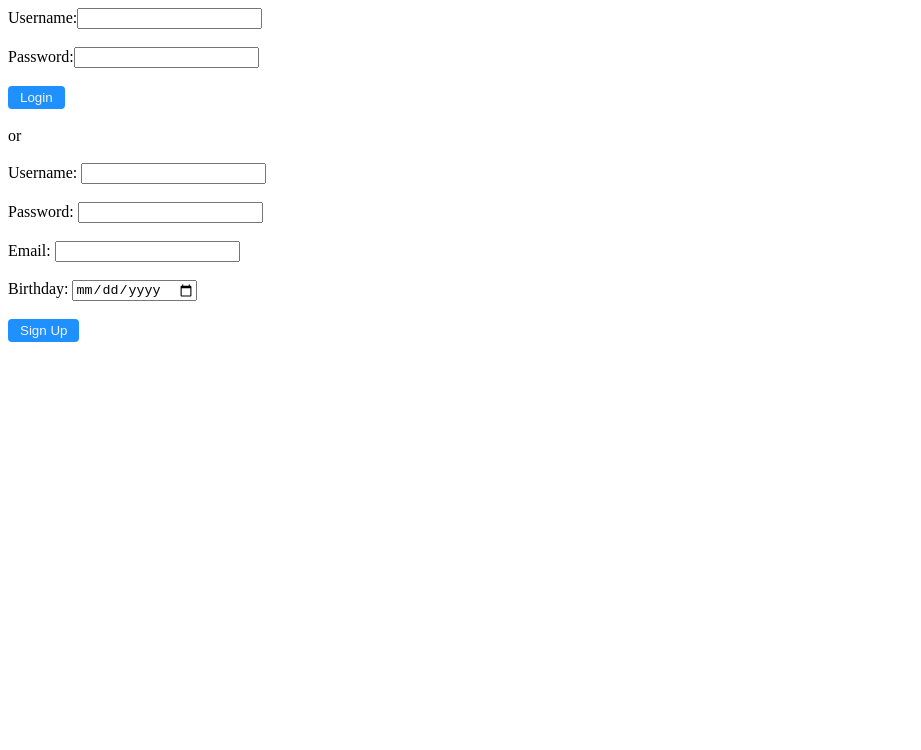
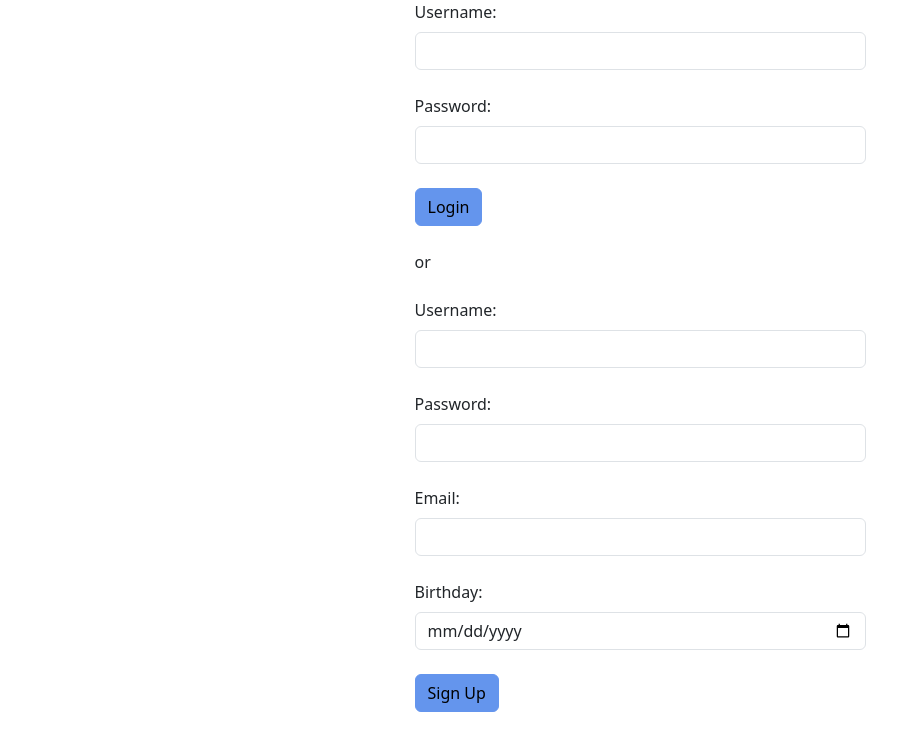
Before and after one commit to CBeauford5/myFlix-client, a React (Vite) app: page / in a window 1280 px wide. Shown: the top 750 px of the page, without its empty margins (0-921 px from the left). Built offline with nearby package versions, Linux system fonts and the light colour scheme.

Commit message:
Update index.scss
added a primary and background color

```diff
--- a/src/index.scss
+++ b/src/index.scss
@@ -1,5 +1,4 @@
-$color: steelblue;
+$primary: #6495ED;
+$body-bg: #FFFFFF;
 
-.my-flix {
-  color: $color;
-}
+@import '~bootstrap/scss/bootstrap.scss';
```
